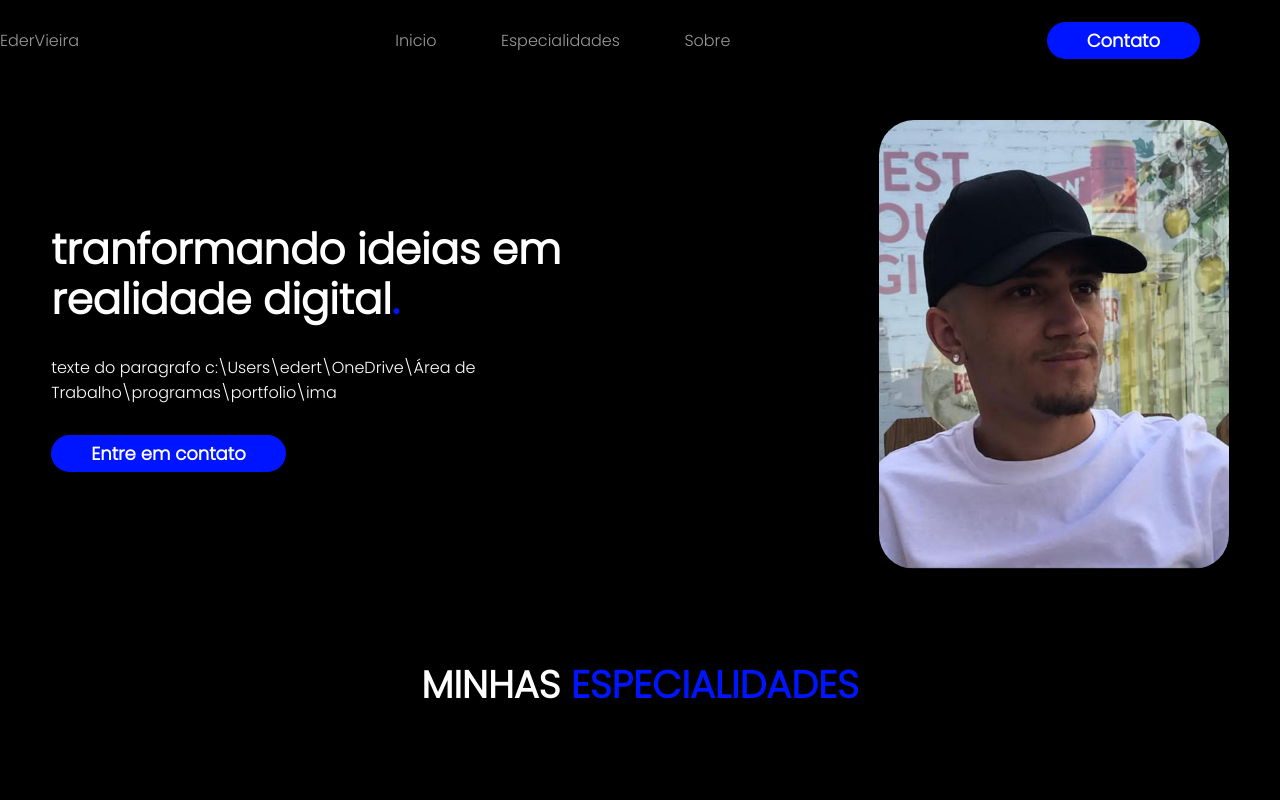
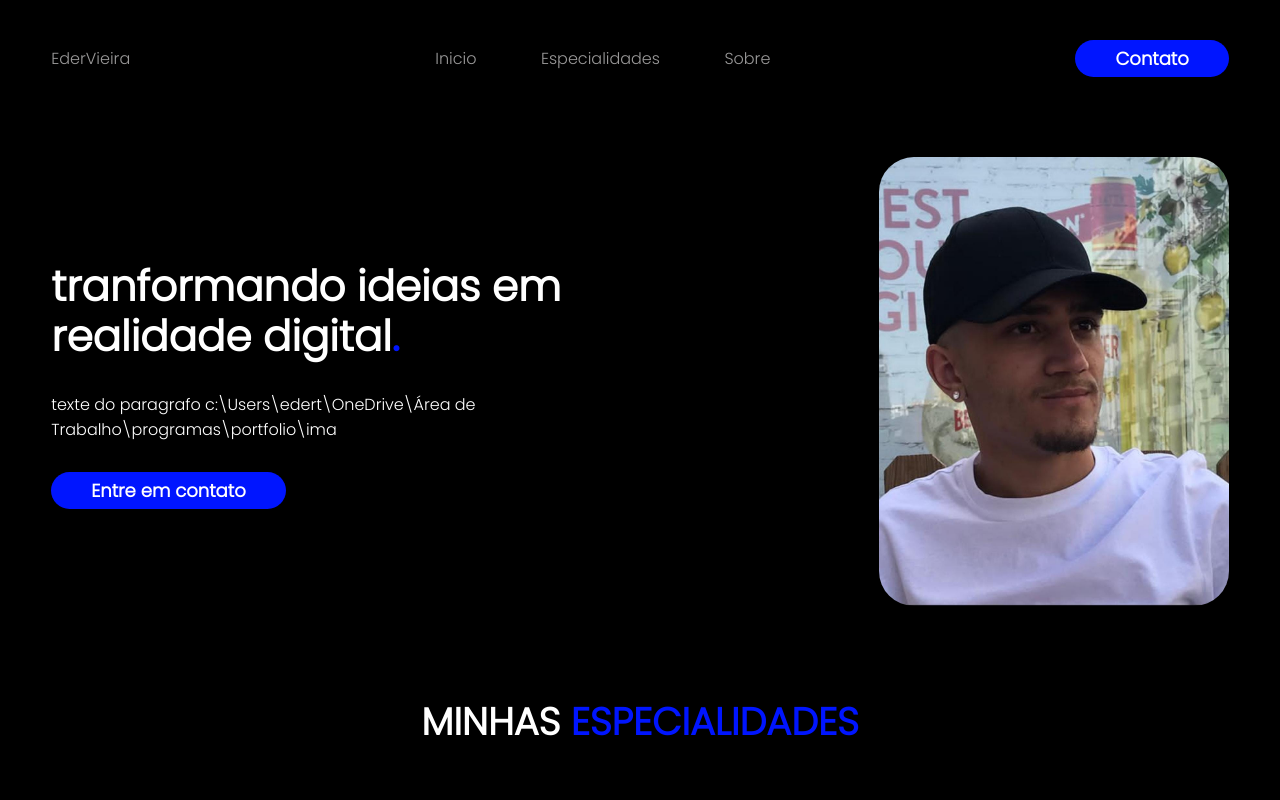
Before and after one commit to Edervieira12/Eder, a plain HTML site: page index.html in a window 1280 px wide. Shown: the top 800 px of the page. Drawn offline with nearby package versions, Linux system fonts and the light colour scheme; a script that the page names is missing.

Commit message:
Update style.css

```diff
--- a/style.css
+++ b/style.css
@@ -57,11 +57,6 @@ header{
 }
 
 header .navbar{
-    position: fixed;
-    top: 0;
-    left: 0;
-    width: 100%;
-    height: 80px;
     display: flex;
     align-items: center;
     justify-content: space-between;
```
